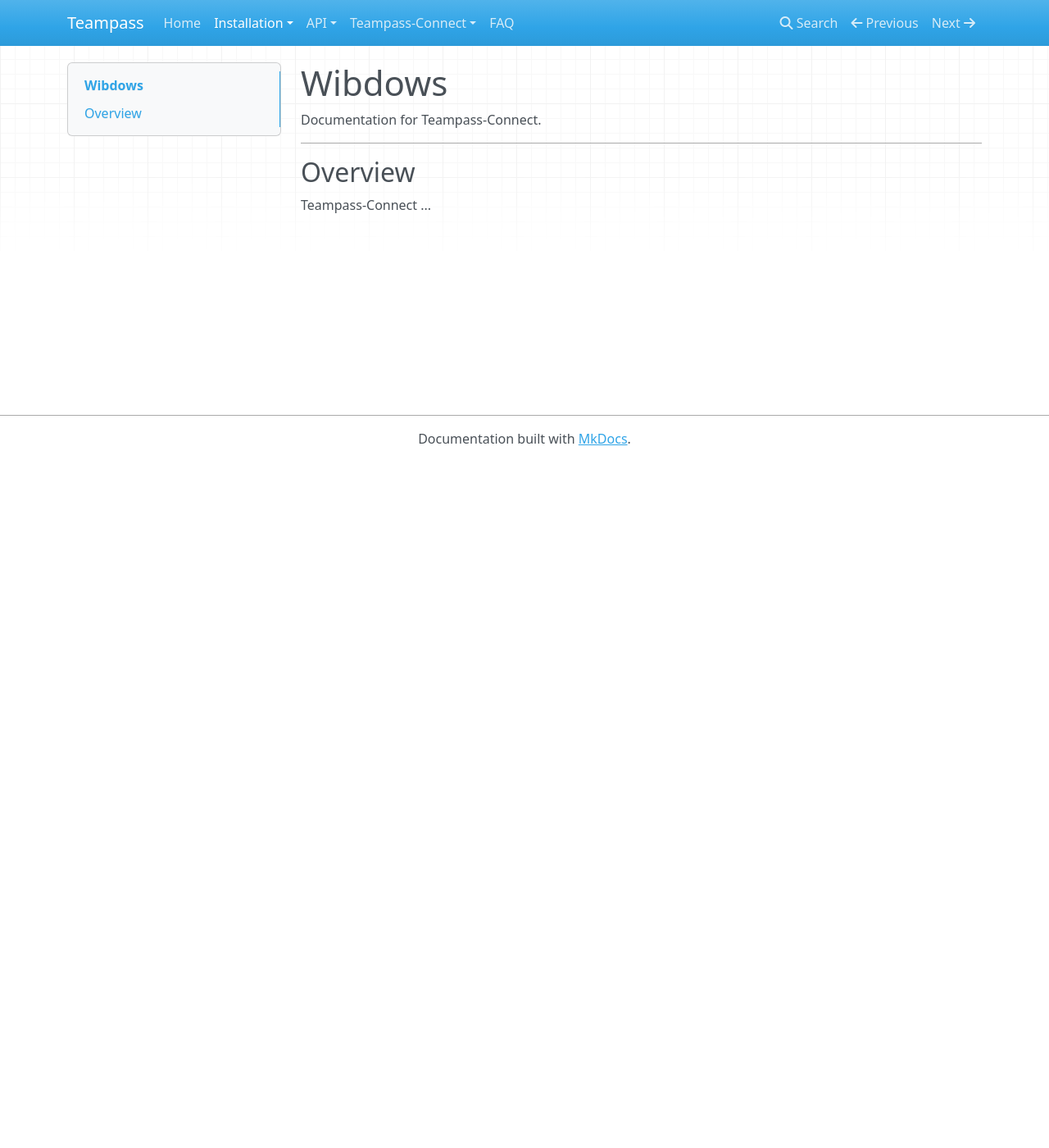
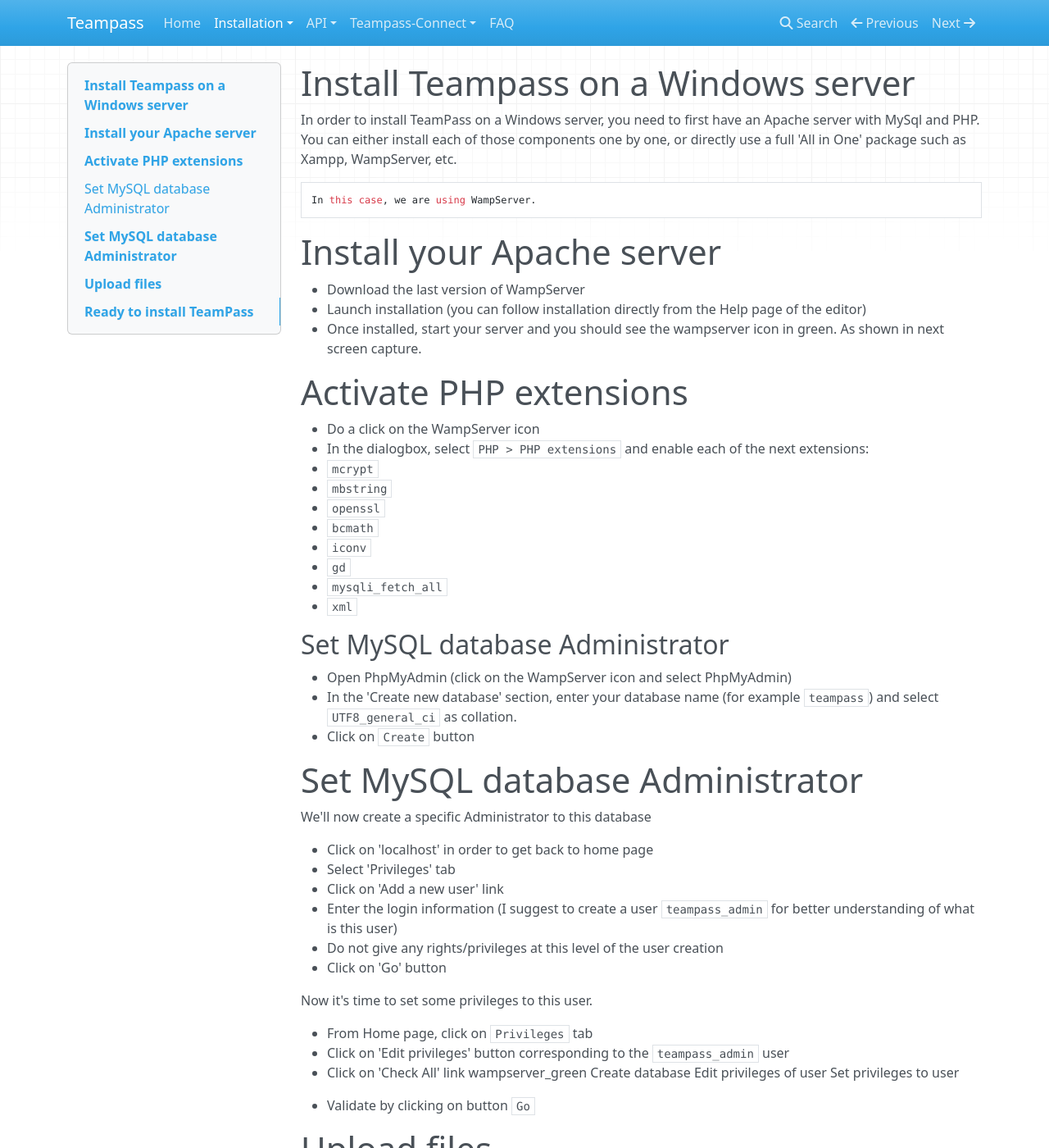
Before and after one commit to nilsteampassnet/teampass_doc, an MkDocs documentation site: the page built from docs/install/install-windows.md, in a window 1280 px wide and 1400 px high. Shown: the whole window at 82% size. Built offline with MkDocs 1.6.1, drawn with Linux system fonts in a browser that asks for light colours; nearby versions of some CDN libraries; old or Windows-style settings are respelled for this version of MkDocs; some of the changed text lies outside the part shown.

Commit message:
Updated install-windows.md

```diff
--- a/docs/install/install-windows.md
+++ b/docs/install/install-windows.md
@@ -1,9 +1,65 @@
-# Wibdows
+# Install Teampass on a Windows server
 
-Documentation for Teampass-Connect.
+In order to install TeamPass on a Windows server, you need to first have an Apache server with MySql and PHP.
+You can either install each of those components one by one, or directly use a full 'All in One' package such as Xampp, WampServer, etc.
 
----
+	In this case, we are using WampServer.
 
-## Overview
+# Install your Apache server
 
-Teampass-Connect ...
+* Download the last version of WampServer
+* Launch installation (you can follow installation directly from the Help page of the editor)
+* Once installed, start your server and you should see the wampserver icon in green. As shown in next screen capture.
+
+# Activate PHP extensions
+
+* Do a click on the WampServer icon
+* In the dialogbox, select `PHP > PHP extensions` and enable each of the next extensions:
+  * `mcrypt`
+  * `mbstring`
+  * `openssl`
+  * `bcmath`
+  * `iconv`
+  * `gd`
+  * `mysqli_fetch_all`
+  * `xml`
+
+## Set MySQL database Administrator
+
+* Open PhpMyAdmin (click on the WampServer icon and select PhpMyAdmin)
+* In the 'Create new database' section, enter your database name (for example `teampass`) and select `UTF8_general_ci` as collation.
+* Click on `Create` button
+
+#Set MySQL database Administrator
+
+We'll now create a specific Administrator to this database
+
+* Click on 'localhost' in order to get back to home page
+* Select 'Privileges' tab
+* Click on 'Add a new user' link
+* Enter the login information (I suggest to create a user `teampass_admin` for better understanding of what is this user)
+* Do not give any rights/privileges at this level of the user creation
+* Click on 'Go' button
+
+Now it's time to set some privileges to this user.
+
+* From Home page, click on `Privileges` tab
+* Click on 'Edit privileges' button corresponding to the `teampass_admin` user
+* Click on 'Check All' link
+wampserver_green
+Create database
+Edit privileges of user
+Set privileges to user
+
+* Validate by clicking on button `Go`
+
+# Upload files
+
+* Download TeamPass package
+* Unzip it in a temporary folder
+* If your installation is a local one, copy the folder TeamPass in folder `<wampserver_installation_path>/www`. If it is a remote server, use your FTP software to upload the TeamPass folder in `html_public` folder
+
+# Ready to install TeamPass
+
+* With your favorite web browser, get to `http://<your_teampass_url>`
+* Follow instruction given by the installation script
```
